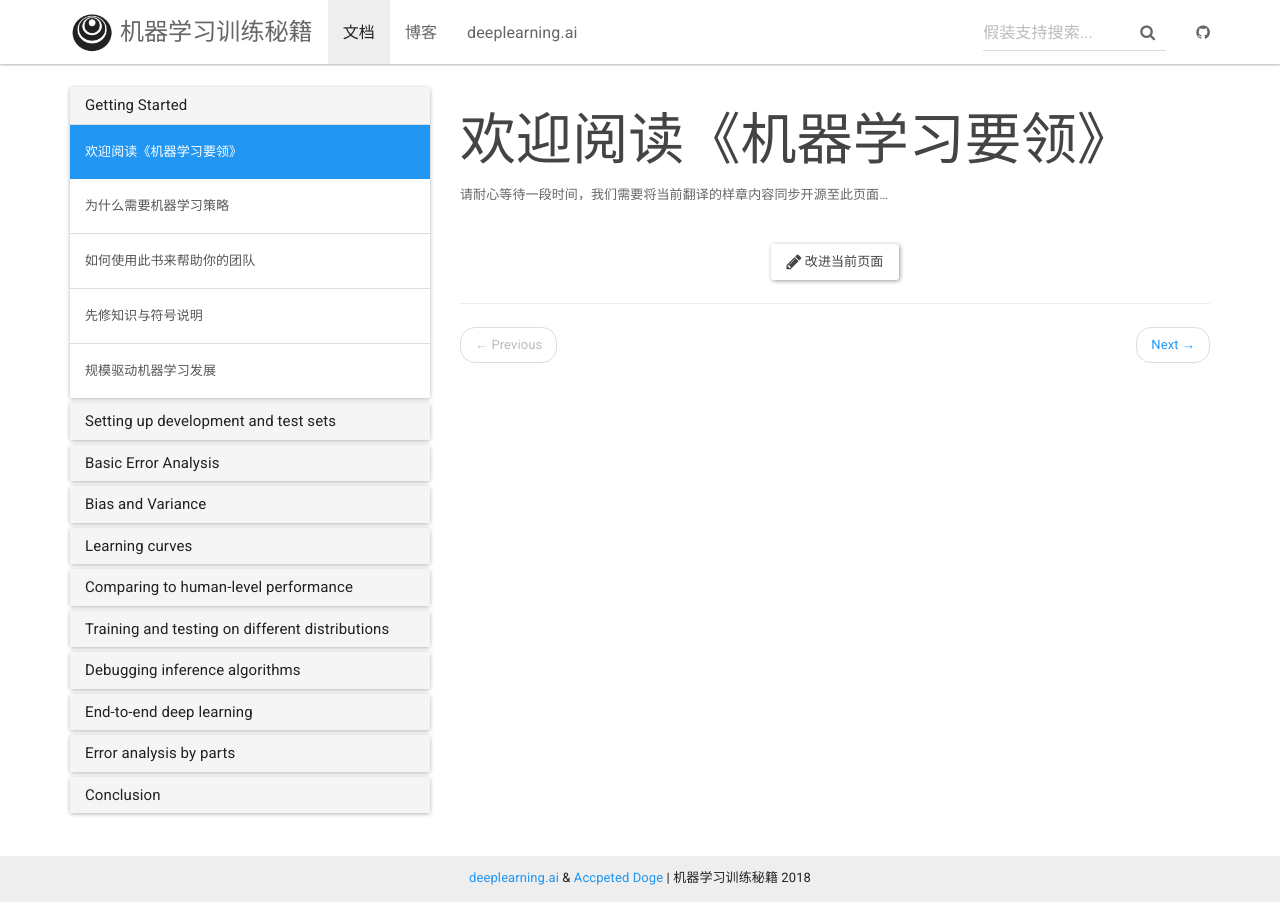
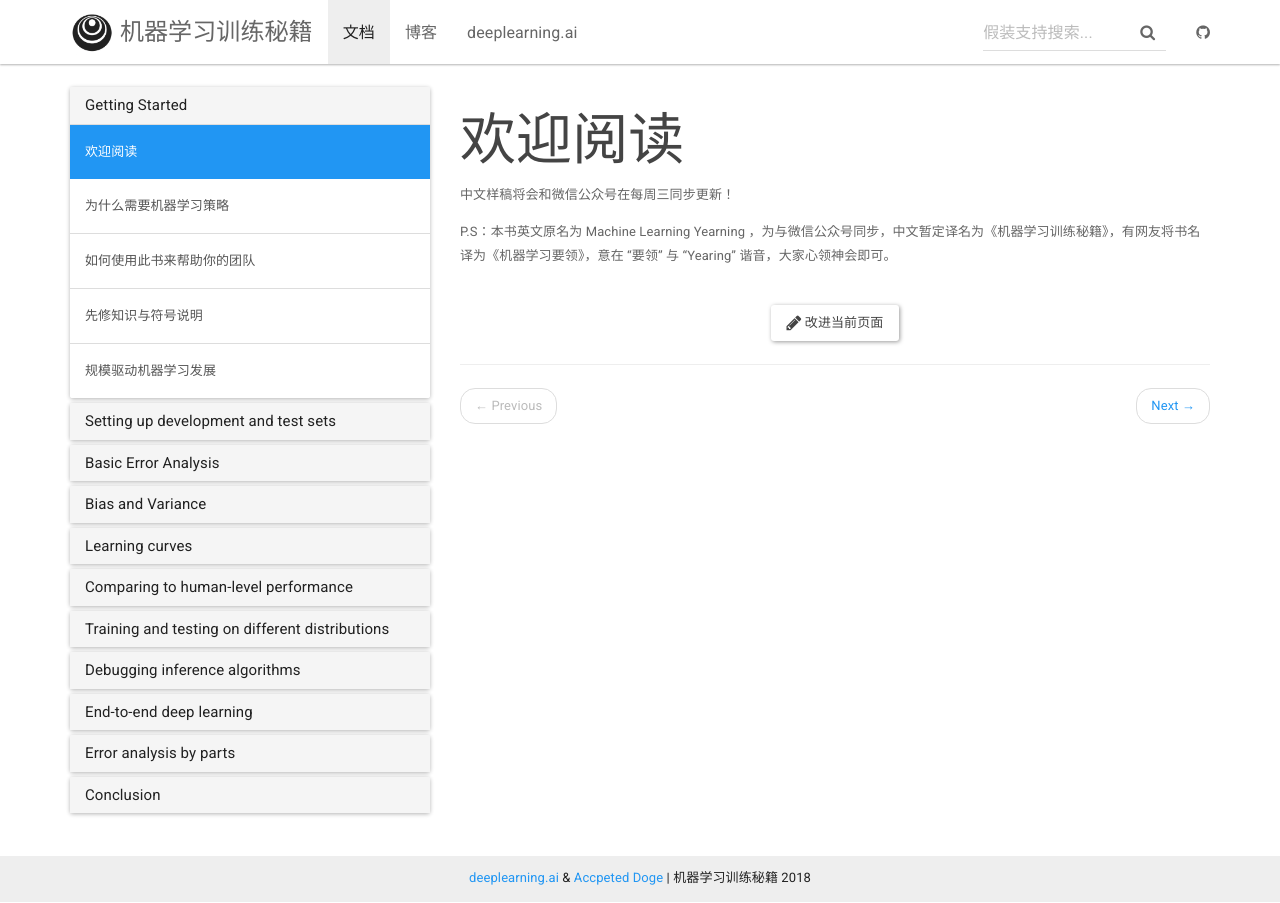
Before and after one commit to deeplearning-ai/machine-learning-yearning-cn, a Jekyll site: the page built from _docs/index.md, in a window 1280 px wide. Built offline with Jekyll 4.4.1, drawn with Linux system fonts in a browser that asks for light colours; nearby versions of some CDN libraries.

Commit message:
update index.html

```diff
--- a/_docs/index.md
+++ b/_docs/index.md
@@ -1,7 +1,9 @@
 ---
-title: 欢迎阅读《机器学习要领》
+title: 欢迎阅读
 permalink: /docs/home/
 redirect_from: /docs/index.html
 ---
 
-请耐心等待一段时间，我们需要将当前翻译的样章内容同步开源至此页面...
+中文样稿将会和微信公众号在每周三同步更新！
+
+P.S：本书英文原名为 Machine Learning Yearning ，为与微信公众号同步，中文暂定译名为《机器学习训练秘籍》，有网友将书名译为《机器学习要领》，意在 “要领” 与 "Yearing" 谐音，大家心领神会即可。
```
